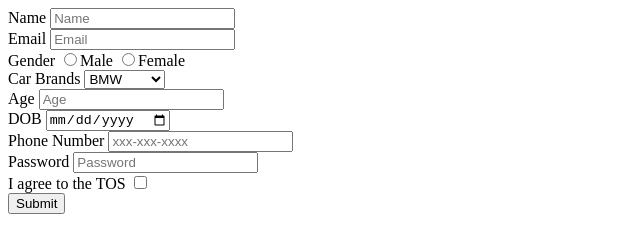
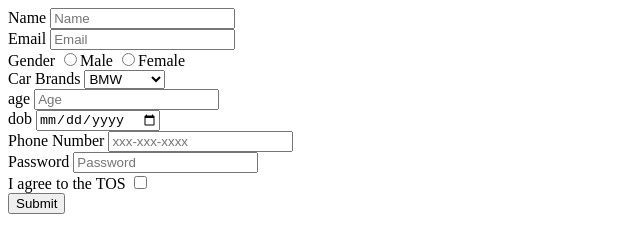
Before and after one commit to acciojob/signup-form-car-Aravindhan-Rajendran, a website: page main.html in a window 1280 px wide. Shown: the full height of the page, 0-640 px from the left. Drawn offline with Linux system fonts and the light colour scheme.

Commit message:
created a submission

```diff
--- a/main.html
+++ b/main.html
@@ -26,10 +26,10 @@
 		<option>FERRARI</option>
 	</select>
 	<br>
-	<label for="age">Age</label>
+	<label for="age">age</label>
 	<input type="number" id="age" placeholder="Age">
 	<br>
-	<label for="dob">DOB</label>
+	<label for="dob">dob</label>
 	<input type="date" id="dob">
 	<br>
 	<label for="tel">Phone Number</label>
```
